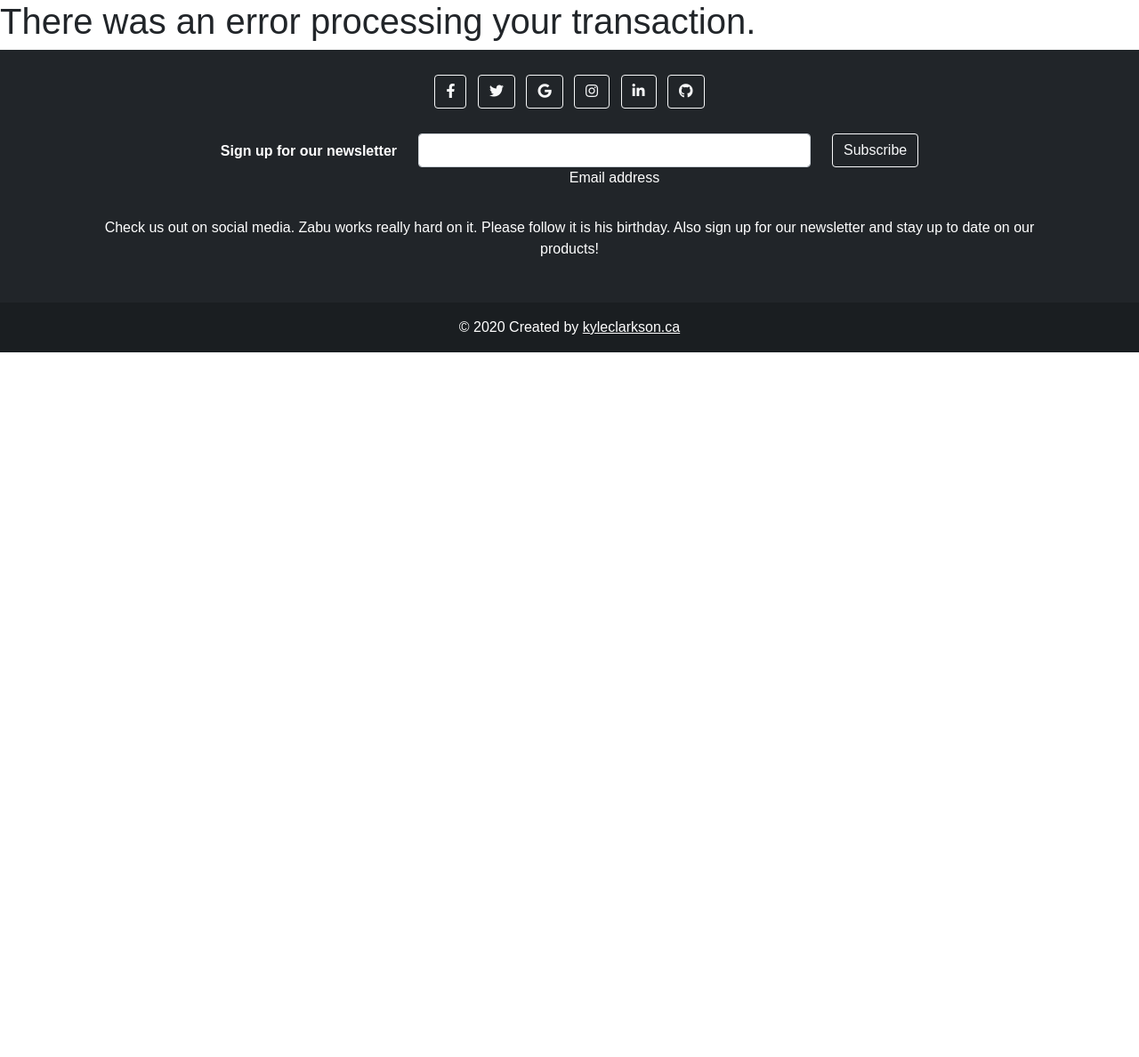
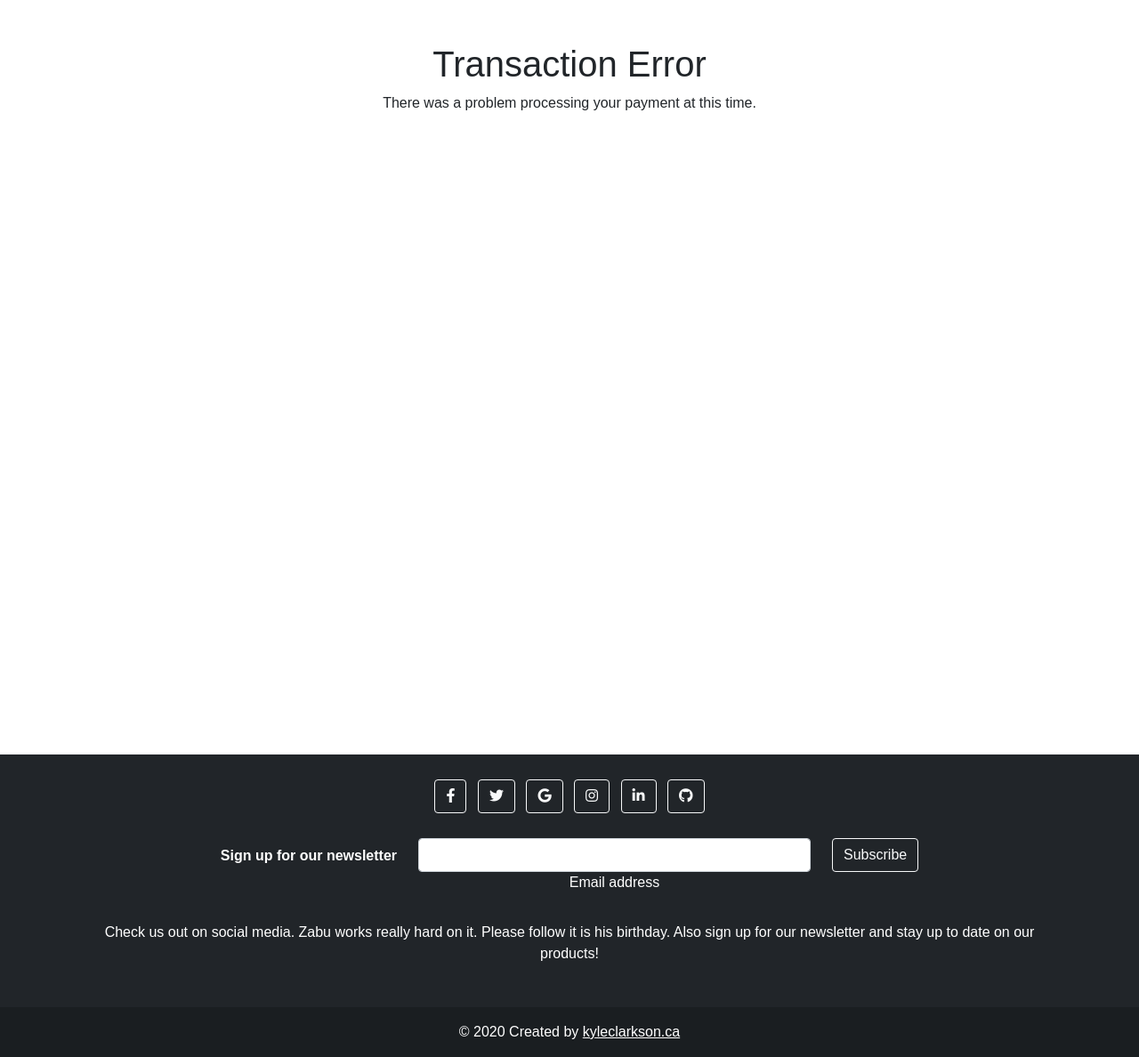
Before and after one commit to kylepclarkson/DemoShop, a Django app: page /payment/cancled/ in a window 1280 px wide. Shown: the part 88-1276 px from the top of the page at 89% size. Before the commit the page ends 484 px from the top, so only its background shows below. Run offline with Django 3.2, Linux system fonts and the light colour scheme; parts of the project's set-up code (start-up, migrations or seed data) failed here and were passed over; some libraries are stand-ins or nearby versions.

Commit message:
Updated.

```diff
--- a/payment/tasks.py
+++ b/payment/tasks.py
@@ -16,7 +16,7 @@ def payment_completed(order_id):
     subject = f'Dem0Shop - Order no. {order.id} confirmed'
     message = f'Dear {order.first_name}, \n\n ' \
               f'This email confirms your order with ID {order.id} has been' \
-              f'received and paid for. Expect a follow-up email in a few days' \
+              f'received and paid. Expect a follow-up email in a few days' \
               f'to notify you when your order is sent to the address provided. \n\n' \
               f'Thank you for your business!'
     email = EmailMessage(subject, message, 'admin@myshop.com', [order.email])
--- a/payment/templates/payment/error.html
+++ b/payment/templates/payment/error.html
@@ -5,5 +5,8 @@
 {% endblock %}
 
 {% block content %}
-    <h1>There was an error processing your transaction.</h1>
+    <div class="container min-vh-100 text-center mt-5">
+        <h1>Transaction Error</h1>
+        <p>There was a problem processing your payment at this time.</p>
+    </div>
 {% endblock %}
--- a/payment/templates/payment/success.html
+++ b/payment/templates/payment/success.html
@@ -5,5 +5,8 @@
 {% endblock %}
 
 {% block content %}
-    <h1>Your payment was successful.</h1>
+    <div class="container min-vh-100 text-center mt-5">
+        <h1>Your payment was successful.</h1>
+        <p>Thank you for you business. You should receive a confirmation email momentary.</p>
+    </div>
 {% endblock %}
--- a/payment/views.py
+++ b/payment/views.py
@@ -58,7 +58,7 @@ def payment_process(request):
             # cart.clear()
 
             # send confirm email async.
-            # payment_completed.delay(order.id)
+            payment_completed.delay(order.id)
             return redirect('payment:done')
         else:
             print(result.message)
```
Also changed, not shown: db.sqlite3.
